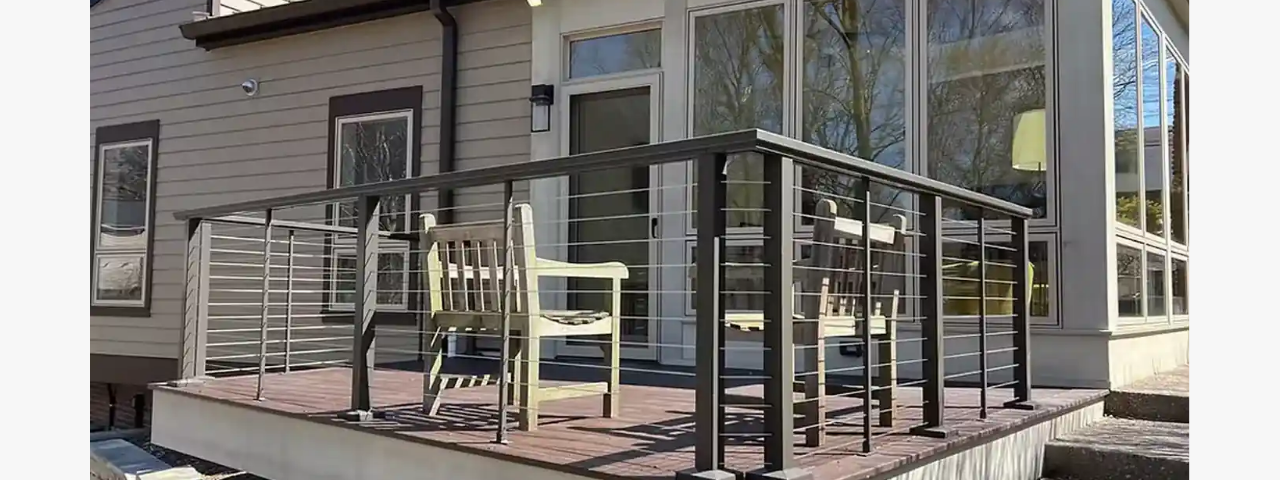
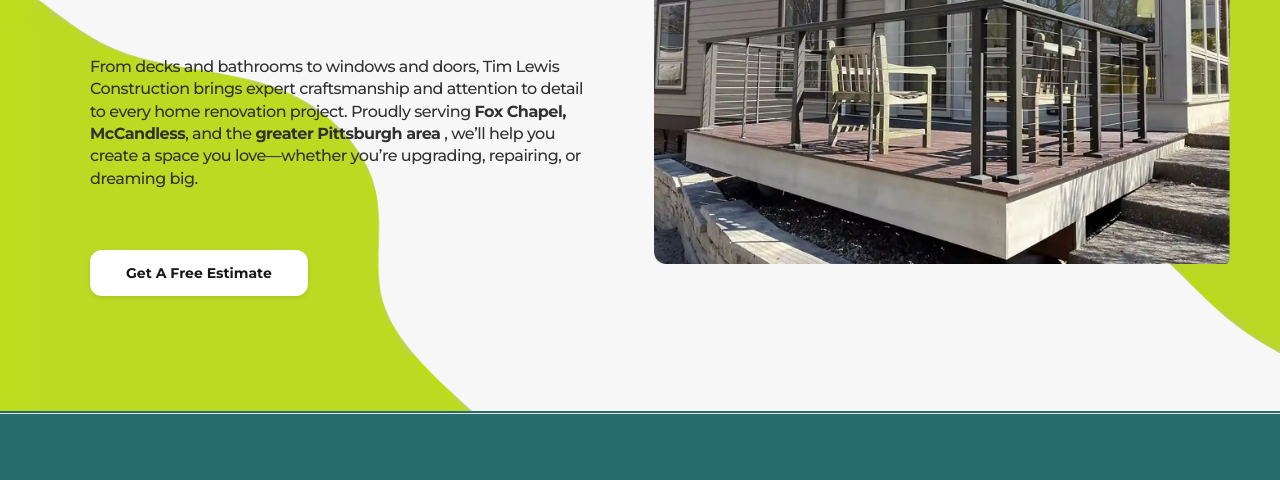
Before and after one commit to jclind/tim-lewis-construction, an Astro site: page / in a window 1280 px wide. Shown: the part 354-834 px from the top of the page. Built offline with nearby package versions, Linux system fonts and the light colour scheme; Astro itself is replaced by a stand-in of ours.

Commit message:
feat(home): add desktop responsiveness to home hero

```diff
--- a/src/components/Common/ButtonLink/ButtonLink.module.scss
+++ b/src/components/Common/ButtonLink/ButtonLink.module.scss
@@ -4,9 +4,10 @@
   min-width: 140px;
   width: fit-content !important;
   padding: $gap-regular $gap-large;
-  height: 40px;
+  height: 46px;
   white-space: nowrap;
   font-size: $fs-small;
+  box-shadow: 0 2px 5px rgba(0, 0, 0, 0.1);
 
   font-weight: 700;
   border-radius: $border-radius-button;
--- a/src/components/Pages/Home/Hero/Hero.module.scss
+++ b/src/components/Pages/Home/Hero/Hero.module.scss
@@ -1,11 +1,14 @@
 @use '../../../../styles/vars' as *;
 
 .hero {
+  height: 100%;
   position: relative;
   padding-top: $gap-xl;
   overflow: hidden;
+  padding-bottom: $gap-2xl;
+  margin: 0;
   border-bottom: 2px solid $primary-accent;
-  padding-bottom: $gap-2xl;
+  height: fit-content;
 
   .content {
     display: flex;
@@ -19,6 +22,7 @@
     .image {
       border-radius: $border-radius;
       overflow: hidden;
+      max-width: 900px;
     }
 
     .bottom_text {
@@ -35,5 +39,54 @@
     position: absolute;
     top: 30%;
     z-index: -1;
+    width: 115%;
+  }
+
+  @media (min-width: 1000px) {
+    .content {
+      display: flex;
+      width: 50%;
+      margin-right: auto;
+      justify-content: center;
+      height: 475px;
+
+      .title_text {
+        margin-bottom: $gap-large;
+        gap: $gap-large;
+      }
+
+      h1,
+      h2,
+      p {
+        text-align: left !important;
+      }
+
+      .image {
+        position: absolute;
+        right: 0;
+        width: 45%;
+      }
+      .bottom_text {
+        align-items: flex-start;
+      }
+    }
+    .background_image {
+      top: 0;
+      left: 0;
+      height: 100%;
+      width: 100%;
+      img {
+        height: 100%;
+        object-fit: fill;
+      }
+    }
+  }
+  @media (min-width: 1200px) {
+    padding-top: $gap-2xl;
+    .content {
+      .image {
+        right: 50px;
+      }
+    }
   }
 }
--- a/src/components/Pages/Home/Hero/Hero.tsx
+++ b/src/components/Pages/Home/Hero/Hero.tsx
@@ -4,7 +4,7 @@
 const Hero = () => {
   return (
     <div className={`${styles.hero}`}>
-      <div className='page__inner'>
+      <div className={`${styles.page__inner} page__inner`}>
         <div className={styles.content}>
           <div className={styles.title_text}>
             <h1 className='section-subtitle'>“IT JUST NEEDS SOME TLC”</h1>
@@ -34,7 +34,13 @@
           </div>
         </div>
         <div className={styles.background_image}>
-          <img src='/images/home/hero_background.webp' alt='' />
+          <img
+            srcSet='/images/home/hero_background_mobile.webp 1000w,
+          /images/home/hero_background_desktop.webp 1920w'
+            sizes='(max-width: 1000px) 100vw, 1920px'
+            src='/images/home/hero_background_desktop.webp'
+            alt='Hero Background'
+          />
         </div>
       </div>
     </div>
```
Also changed, not shown: public/images/home/hero_background_desktop.webp (added), public/images/home/hero_background_mobile.webp (renamed from public/images/home/hero_background.webp).
